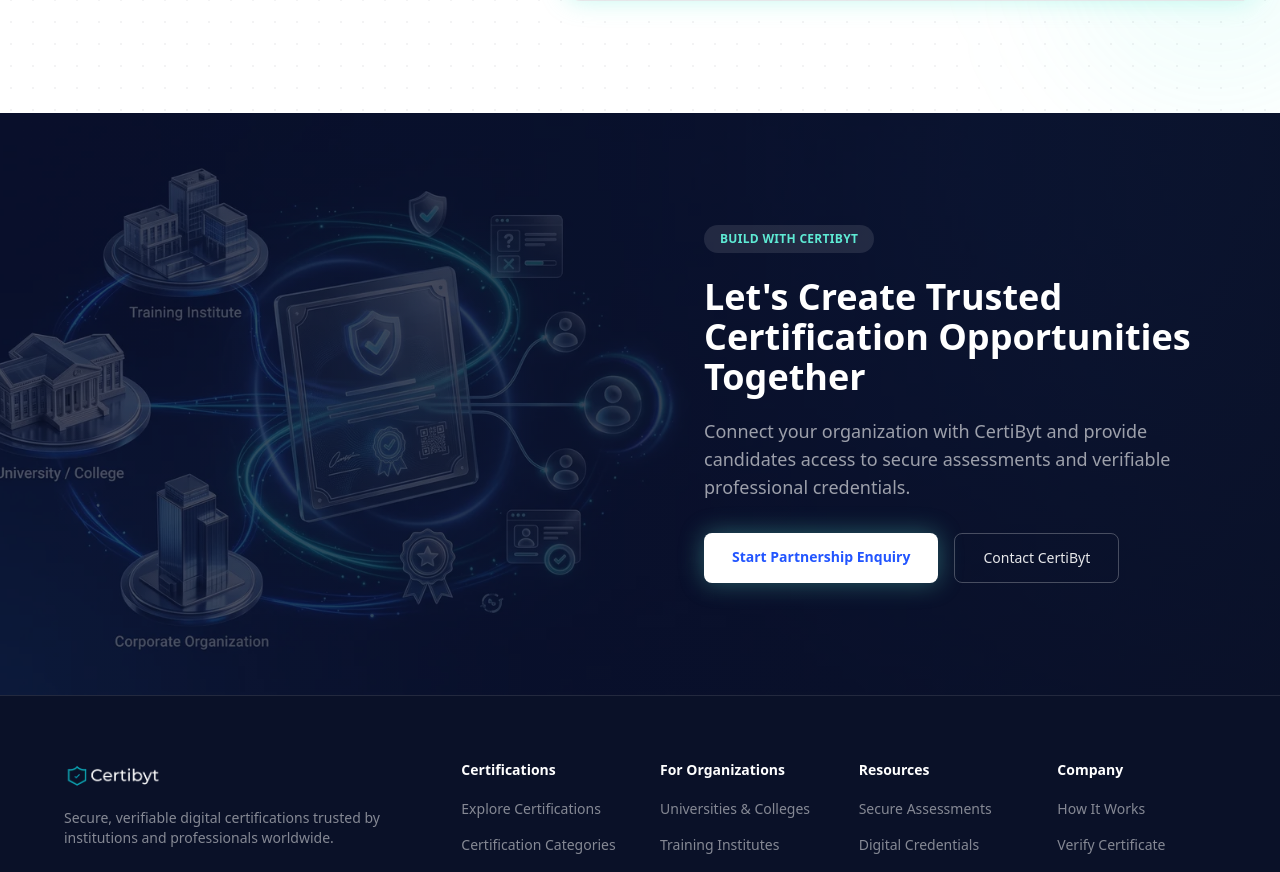
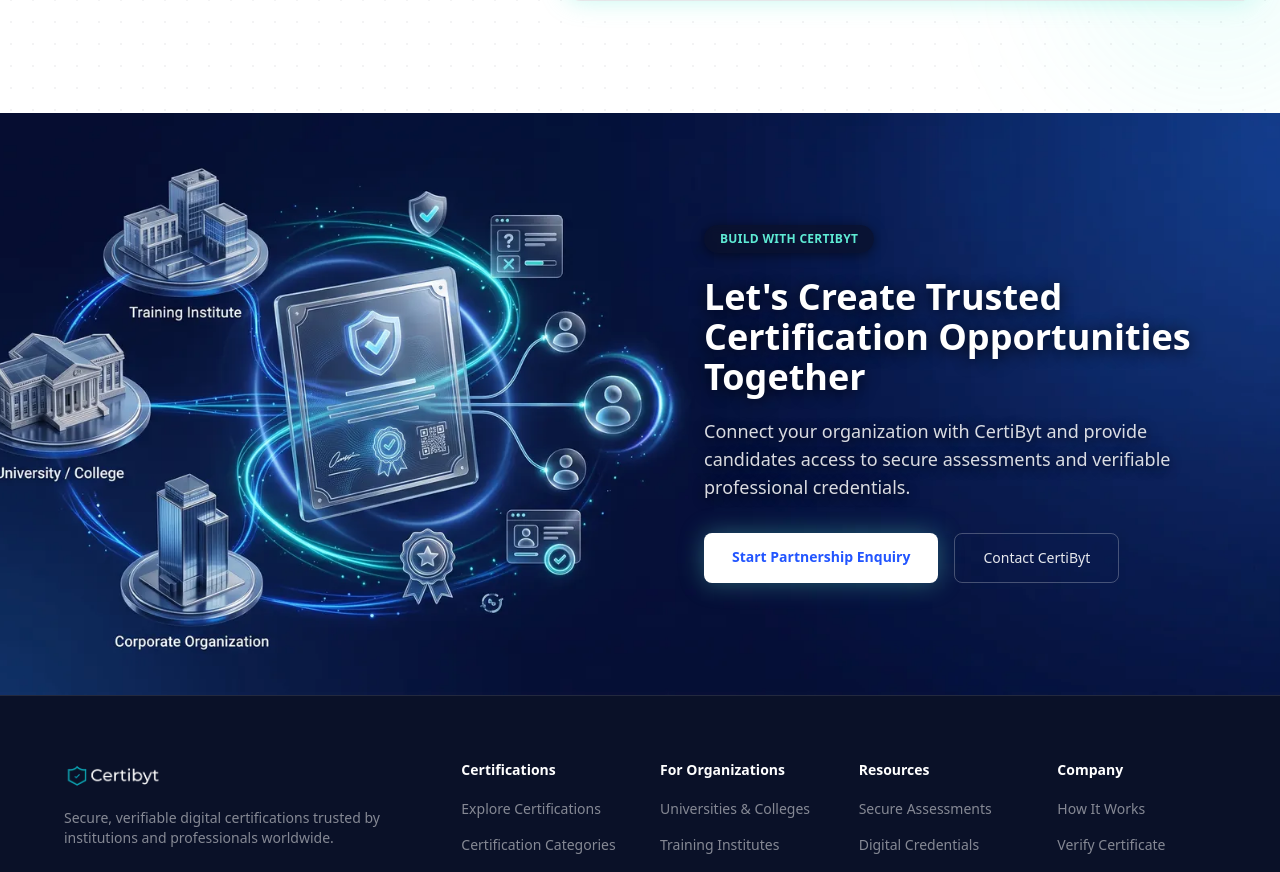
Before and after one commit to Aman-0402/certi-frontend, a React (Vite) app: page /organizations/partner in a window 1280 px wide. Shown: the part 3808-4680 px from the top of the page. Built offline with nearby package versions, Linux system fonts and the light colour scheme.

Commit message:
Make Partner page final CTA image 100% visible
Removed the dark gradient overlay entirely; text readability now comes from drop-shadows on the badge/heading/paragraph instead of darkening the image.

```diff
--- a/src/components/partner/PartnerFinalCTA.tsx
+++ b/src/components/partner/PartnerFinalCTA.tsx
@@ -5,18 +5,17 @@
   return (
     <section className="relative overflow-hidden bg-navy">
       <img src={ctaImg} alt="" aria-hidden className="absolute inset-0 h-full w-full object-cover" />
-      <div className="absolute inset-0 bg-navy/70 sm:bg-gradient-to-l sm:from-navy/85 sm:via-navy/30 sm:to-transparent" />
 
       <div className="relative mx-auto max-w-[1600px] px-6 py-20 sm:px-10 lg:px-16 lg:py-28">
         <div className="ml-auto max-w-lg text-left">
-          <span className="inline-flex items-center rounded-full bg-white/10 px-4 py-1.5 text-xs font-bold tracking-wide text-cyan-glow">
+          <span className="inline-flex items-center rounded-full bg-navy/70 px-4 py-1.5 text-xs font-bold tracking-wide text-cyan-glow shadow-[0_2px_12px_rgba(0,0,0,0.5)] backdrop-blur-sm">
             BUILD WITH CERTIBYT
           </span>
 
-          <h2 className="mt-6 text-3xl font-bold leading-tight text-white sm:text-4xl">
+          <h2 className="mt-6 text-3xl font-bold leading-tight text-white [text-shadow:0_2px_16px_rgba(0,0,0,0.85)] sm:text-4xl">
             Let's Create Trusted Certification Opportunities Together
           </h2>
-          <p className="mt-5 text-lg text-white/60">
+          <p className="mt-5 text-lg text-white/85 [text-shadow:0_2px_12px_rgba(0,0,0,0.85)]">
             Connect your organization with CertiByt and provide candidates access to secure
             assessments and verifiable professional credentials.
           </p>
```
